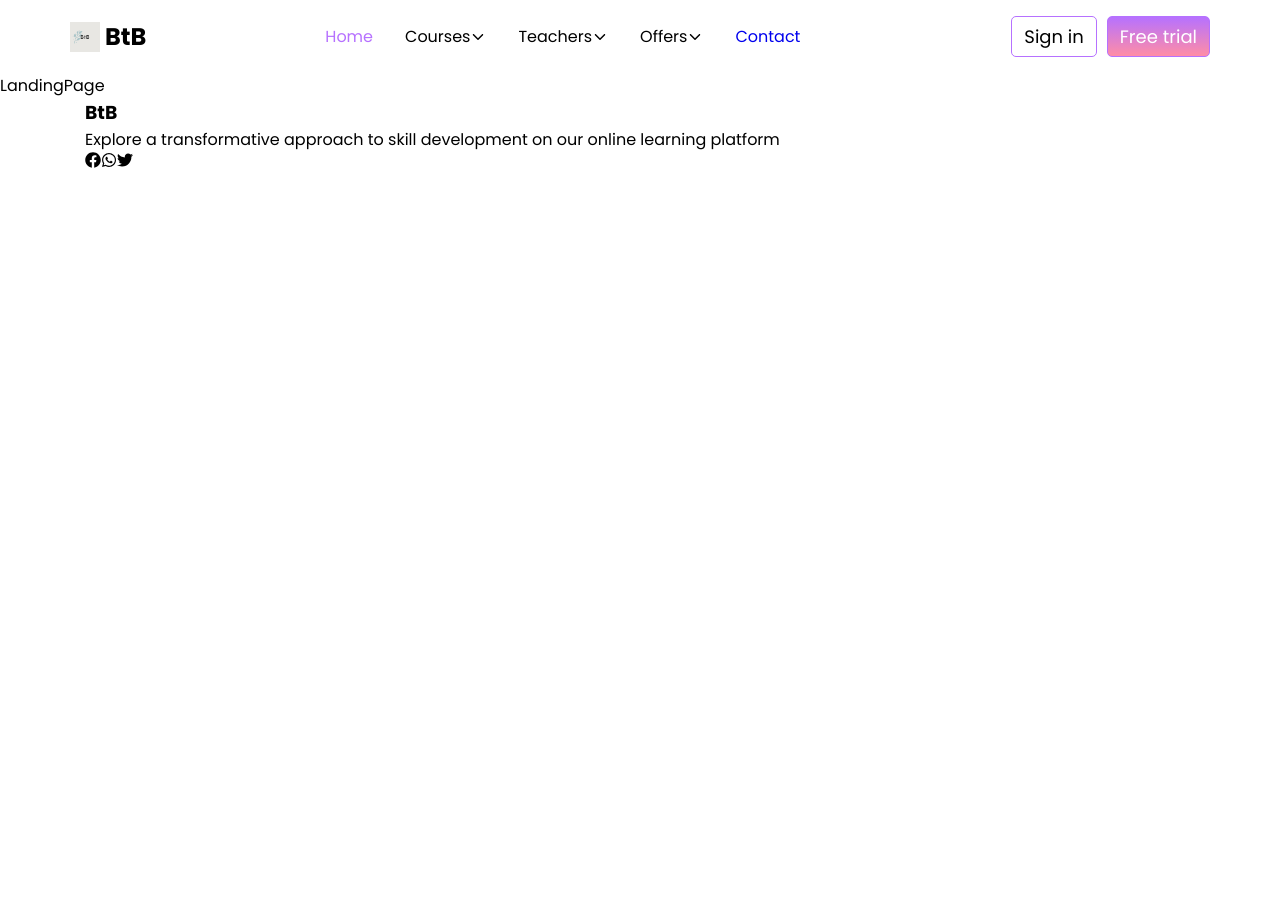
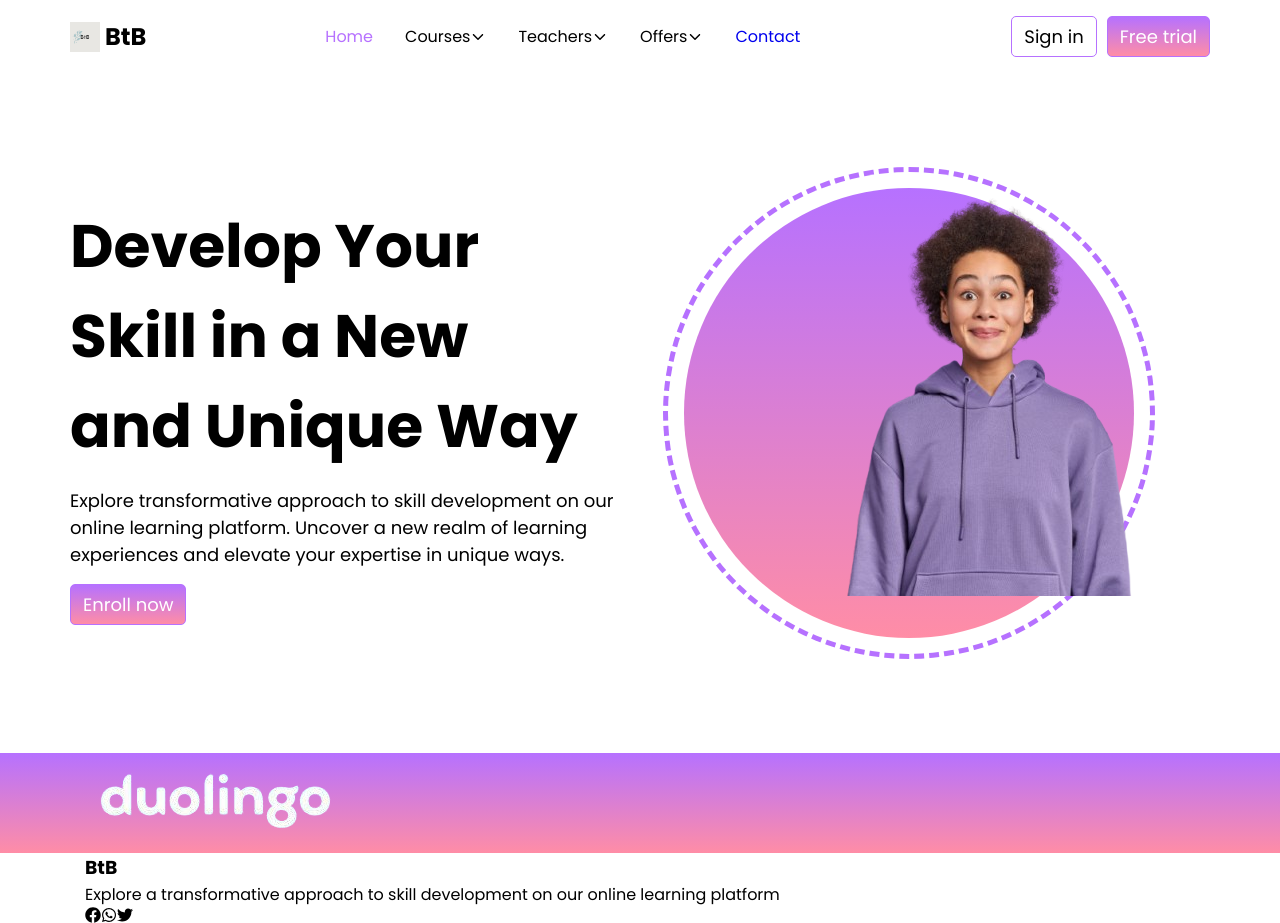
Before and after one commit to PaaRich/E-Learning, a React (Vite) app: page / in a window 1280 px wide. Before the commit the page ends 800 px from the top, so only its background shows below. Built offline with nearby package versions, Linux system fonts and the light colour scheme.

Commit message:
Landing page

```diff
--- a/src/pages/Landing/LandingPage.tsx
+++ b/src/pages/Landing/LandingPage.tsx
@@ -1,6 +1,9 @@
+import HeroHeader from "../HeroPage/HeroHeader"
 const LandingPage = () => {
   return (
-    <div>LandingPage</div>
+    <>
+      <HeroHeader/>
+    </>
   )
 }
 
```
